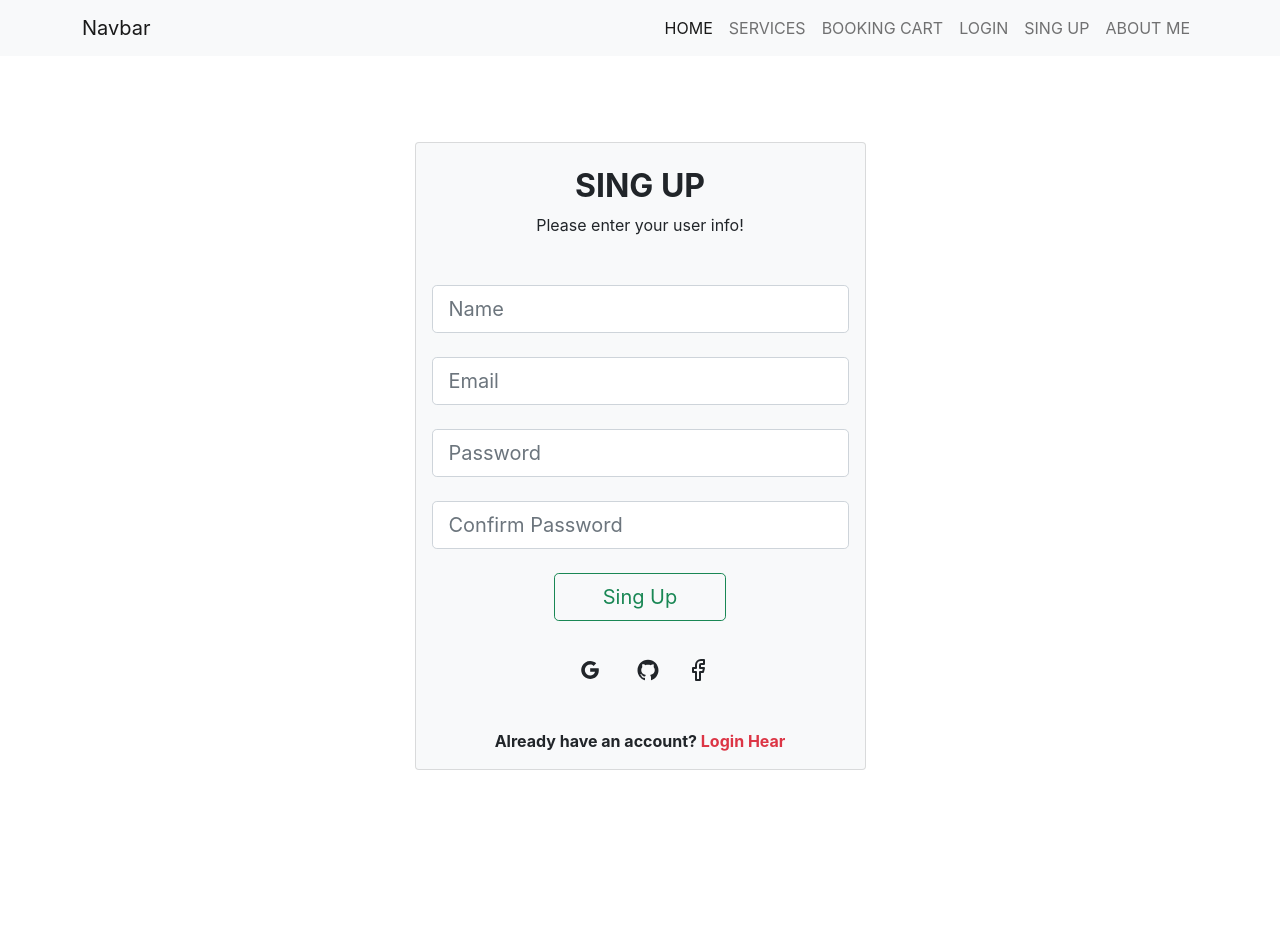
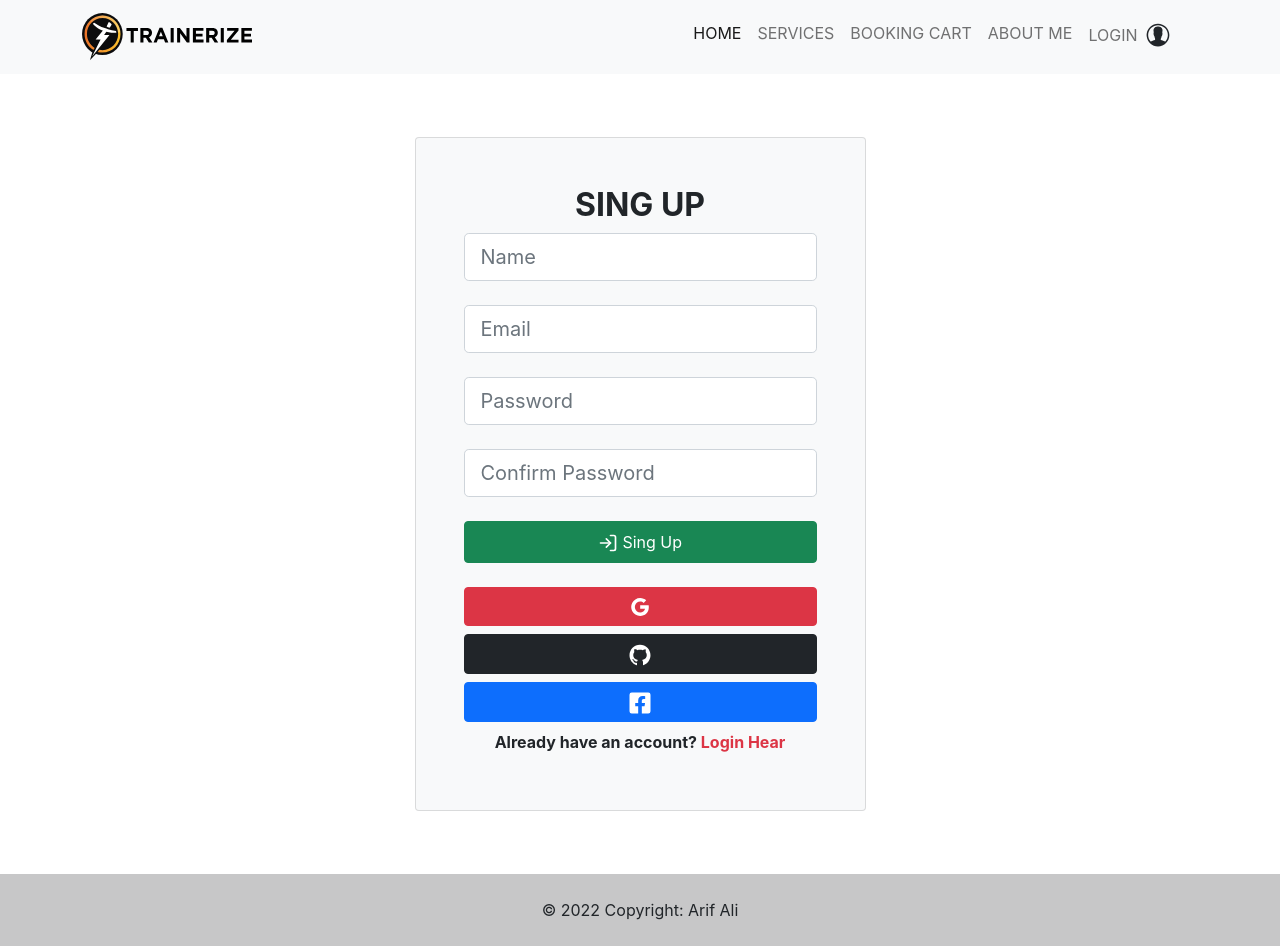
Before and after one commit to mdarifali/independent-service-provider, a React (Create React App) app: page /singup in a window 1280 px wide. Before the commit the page ends 856 px from the top, so only its background shows below. Built offline with nearby package versions, Linux system fonts and the light colour scheme; no server answers.

Commit message:
product add

```diff
--- a/src/Componants/Auth/RequireAuth/RequireAuth.js
+++ b/src/Componants/Auth/RequireAuth/RequireAuth.js
@@ -6,6 +6,10 @@ import { auth } from '../../../FirebaseAuth';
 const RequireAuth = ({children}) => {
     const [user, loading, error] = useAuthState(auth);
     const location = useLocation ();
+
+    if (loading) {
+        return <p>Loading...</p>;
+    }
 
     if (user) {
 
@@ -16,6 +20,8 @@ const RequireAuth = ({children}) => {
 
         return <Navigate to='/login' state={{form: location}} replace/>
     }
+
+
 };
 
 export default RequireAuth;
--- a/src/Componants/Footer/Footer.css
+++ b/src/Componants/Footer/Footer.css
@@ -0,0 +1,3 @@
+#footer-bg{
+    background-color: rgba(0, 0, 0, 0.2);
+}
--- a/src/Componants/Footer/Footer.js
+++ b/src/Componants/Footer/Footer.js
@@ -1,10 +1,13 @@
 import React from 'react';
+import './Footer.css'
 
 const Footer = () => {
     return (
-        <div className='bg-secondary'>
-            {/* <h1>This is Footer Area</h1> */}
-        </div>
+        <footer class="bg-light text-center text-lg-start">
+            <div id='footer-bg' class="text-center p-4">
+                © 2022 Copyright: Arif Ali
+            </div>
+        </footer>
     );
 };
 
--- a/src/Componants/Header/Header.js
+++ b/src/Componants/Header/Header.js
@@ -1,11 +1,21 @@
 import React from 'react';
+import Logo from '../Images/header-logo.svg';
+import { signOut } from 'firebase/auth';
+import { IoIosContact } from 'react-icons/io';
+import { useAuthState } from 'react-firebase-hooks/auth';
 import { Link } from 'react-router-dom';
+import { auth } from '../../FirebaseAuth';
 
 const Header = () => {
+
+    const [user] = useAuthState(auth)
+
     return (
         <nav className="navbar navbar-expand-lg navbar-light bg-light">
             <div className="container">
-                <a className="navbar-brand" href="/">Navbar</a>
+                <a className="navbar-brand" href="/">
+                    <img src={Logo} alt="" />
+                </a>
                 <button className="navbar-toggler" type="button" data-bs-toggle="collapse" data-bs-target="/navbarNavAltMarkup" aria-controls="navbarNavAltMarkup" aria-expanded="false" aria-label="Toggle navigation">
                     <span className="navbar-toggler-icon"></span>
                 </button>
@@ -14,9 +24,11 @@ const Header = () => {
                         <Link className='nav-link active' to='/home'>HOME</Link>
                         <Link className='nav-link' to='/services'>SERVICES</Link>
                         <Link className='nav-link' to='/bookingcart'>BOOKING CART</Link>
-                        <Link className='nav-link' to='/login'>LOGIN</Link>
-                        <Link className='nav-link' to='/singup'>SING UP</Link>
                         <Link className='nav-link' to='/about'>ABOUT ME</Link>
+                            {
+                            user ? (<button className='btn btn-outline-secondary' onClick={() => signOut(auth)}>Sing Out</button>) : (<Link className='nav-link' to='/login'>LOGIN <IoIosContact className='text-dark fs-2 pb-1'/></Link>)
+                            }
+                        <li className='nav-link text-danger'>{user?.email}</li>
                     </div>
                 </div>
             </div>
--- a/src/Componants/Home/Home.js
+++ b/src/Componants/Home/Home.js
@@ -1,10 +1,26 @@
 import React from 'react';
 import BannerImg from '../Images/banner.webp';
+import Products from '../Products/Products';
+import UseHook from '../UseHook/UseHook';
 
 const Home = () => {
+
+    const [data, setData] = UseHook([]);
+
     return (
         <div className='container-fluid p-0'>
             <img className='img-fluid' src={BannerImg} alt="" />
+
+            <section className='container my-5'>
+                <div className="row g-5">
+                        {
+                            data.map(product => <Products
+                                key={product.id}
+                                product={product}
+                            />)
+                        }
+                </div>
+            </section>
         </div>
     );
 };
--- a/src/Componants/Login/Login.js
+++ b/src/Componants/Login/Login.js
@@ -1,5 +1,6 @@
 import React, { useEffect, useState } from 'react';
 import './Login.css';
+import { FiLogIn } from 'react-icons/fi';
 import { Link, useLocation, useNavigate } from 'react-router-dom';
 import SocialLogin from './SocialLogin/SocialLogin';
 import { useSignInWithEmailAndPassword } from 'react-firebase-hooks/auth';
@@ -86,7 +87,9 @@ const Login = () => {
 
                                     <p className="small mb-3 pb-lg-2"><a className="text-danger" href="#!">Forgot password?</a></p>
 
-                                    <button className="btn btn-outline-success btn-lg px-5" type="submit">Login</button>
+                                    <div className="d-grid">
+                                        <button className="btn btn-success p-2" type="submit"><FiLogIn className='fs-5'/> Login</button>
+                                    </div>
                                     {/* {hookerror && <p className='text-danger text-center my-4'>{hookerror}</p>} */}
                                 </form>
                                 <SocialLogin />
--- a/src/Componants/Login/SocialLogin/SocialLogin.js
+++ b/src/Componants/Login/SocialLogin/SocialLogin.js
@@ -1,9 +1,9 @@
 import React from 'react';
 import './SocialLogin.css'
-import { FiFacebook } from 'react-icons/fi';
+import { FaFacebookSquare } from 'react-icons/fa';
 import { AiOutlineGoogle } from 'react-icons/ai';
 import { AiOutlineGithub } from 'react-icons/ai';
-import { useSignInWithGithub, useSignInWithGoogle } from 'react-firebase-hooks/auth';
+import { useSignInWithGoogle } from 'react-firebase-hooks/auth';
 import auth from '../../../FirebaseAuth';
 import { useNavigate } from 'react-router-dom';
 
@@ -12,36 +12,36 @@ import { useNavigate } from 'react-router-dom';
 const SocialLogin = () => {
 
     const [signInWithGoogle, user, loading, error] = useSignInWithGoogle (auth);
-    const [signInWithGithub, user1, loading1, error1] = useSignInWithGithub(auth);
     const navigate = useNavigate ();
+    let errorElement;
 
     if (error) {
-        return (
+        errorElement= (
             <div>
-                <p className='text-danger'>Error: {error?.message} {error1?.message}</p>
+                <p className='text-danger'>Error: {error?.message}</p>
             </div>
         );
     }
 
-    if (loading || loading1) {
+    if (loading) {
         return <p>Loading...</p>;
     }
 
-    if (user || user1) {
+    if (user) {
         return navigate('/home');
     }
 
     return (
-        <div className="d-flex justify-content-center text-center mt-4 pt-1">
-            <button
-                onClick={() => signInWithGoogle()}
-                className=" btn text-dark"><AiOutlineGoogle className='fs-4 mx-2' />
-            </button>
-            <button
-                onClick={() => signInWithGithub()}
-                className="btn"><AiOutlineGithub className='text-dark fs-4' />
-            </button>
-            <button className="btn text-dark"><FiFacebook className='fs-4' /></button>
+        <div className='mt-2'>
+            {errorElement}
+            <div className="d-grid gap-2">
+                <button
+                    onClick={() => signInWithGoogle()}
+                    className=" btn btn-danger"><AiOutlineGoogle className='fs-4 mx-2' />
+                </button>
+                <button className="btn btn-dark"><AiOutlineGithub className='fs-4' /></button>
+                <button className="btn btn-primary"><FaFacebookSquare className='fs-4' /></button>
+            </div>
         </div>
     );
 };
--- /dev/null
+++ b/src/Componants/Products/Products.js
@@ -0,0 +1,24 @@
+import React from 'react';
+
+const Products = ({ product }) => {
+    const { name, img, price, description, duration} = product;
+
+    return (
+        <div className="col-md-4">
+            <div className="card shadow-lg h-100">
+                <div>
+                    <img src={img} className="img-fluid card-img-top" alt='' />
+                </div>
+                <div className="card-body">
+                    <h3 className="card-title">{name}</h3>
+                    <h4 className="card-text">Duration: {duration}</h4>
+                    <h5 className="card-text">Price: ${price}</h5>
+                    <p className="card-text">{description}</p>
+                    <button className="btn btn-primary">BOOK NOW</button>
+                </div>
+            </div>
+        </div>
+    );
+};
+
+export default Products;
--- a/src/Componants/SingUp/SingUp.js
+++ b/src/Componants/SingUp/SingUp.js
@@ -1,4 +1,5 @@
 import React, { useEffect, useState } from 'react';
+import { FiLogIn } from 'react-icons/fi';
 import { useCreateUserWithEmailAndPassword } from 'react-firebase-hooks/auth';
 import { Link, useLocation, useNavigate } from 'react-router-dom';
 import SocialLogin from '../Login/SocialLogin/SocialLogin';
@@ -89,11 +90,9 @@ const SingUp = () => {
                 <div className="row d-flex justify-content-center align-items-center h-100">
                     <div className="col-12 col-md-8 col-lg-6 col-xl-5">
                         <div className="card bg-light text-dark">
-                            <div className="card-body py-2 text-center">
-                                <form onSubmit={handleSingup} className="mb-md-3 mt-md-3 pb-3">
+                            <div className="card-body p-5 text-center">
+                                <form onSubmit={handleSingup} className="pb-3">
                                     <h2 className="fw-bold mb-2 text-uppercase">Sing Up</h2>
-                                    <p className="text-dark-50 mb-5">Please enter your user info!</p>
-
                                     <div className="form-outline form-dark mb-4">
                                         <input type="text" className="form-control form-control-lg" placeholder='Name' />
                                     </div>
@@ -113,10 +112,11 @@ const SingUp = () => {
                                         {errors?.confirmPassword && <p className='text-danger text-start my-2'>{errors.confirmPassword}</p>}
                                     </div>
 
-                                    <button className="btn btn-outline-success btn-lg px-5" type="submit">Sing Up</button>
-                                    <SocialLogin />
+                                    <div className="d-grid">
+                                        <button className="btn btn-success p-2" type="submit"><FiLogIn className='fs-5' /> Sing Up</button>
+                                    </div>
                                 </form>
-
+                                <SocialLogin />
                                 <div className='nav-item fw-bold mb-0'>
                                     <Link className="nav-link" to='/login'><span className='text-dark'>Already have an account?</span><span className='text-danger'> Login Hear</span></Link>
                                 </div>
--- /dev/null
+++ b/src/Componants/UseHook/UseHook.js
@@ -0,0 +1,17 @@
+import React, { useEffect, useState } from 'react';
+
+const UseHook = () => {
+
+    const [data, setData] = useState([]);
+
+    useEffect(() => {
+
+        fetch("data.json")
+            .then(res => res.json())
+            .then(data => setData(data));
+    }, [])
+
+    return [data, setData];
+};
+
+export default UseHook;
```
Also changed, not shown: public/data.json (added, +50 -0 lines), src/Componants/Images/header-logo.svg (added).
